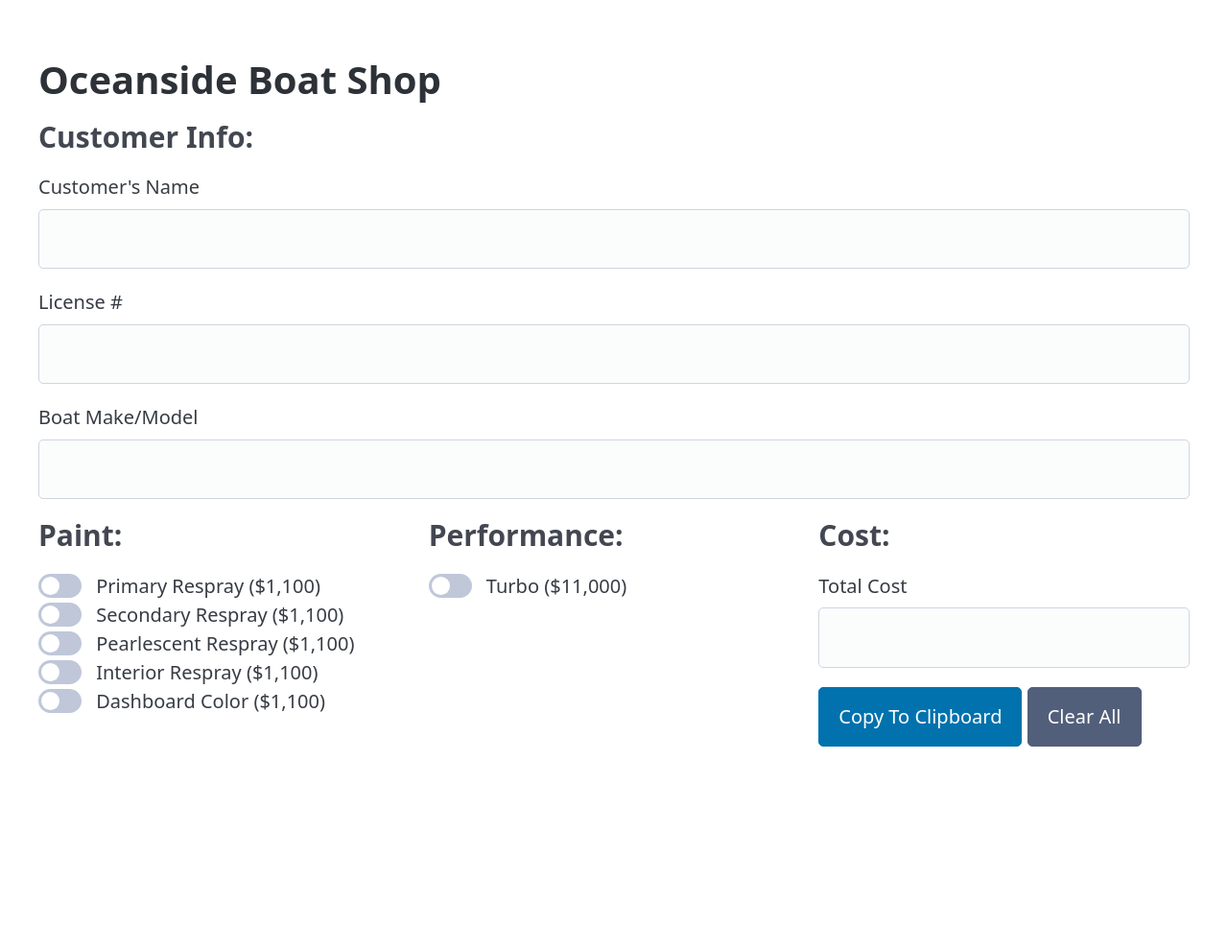
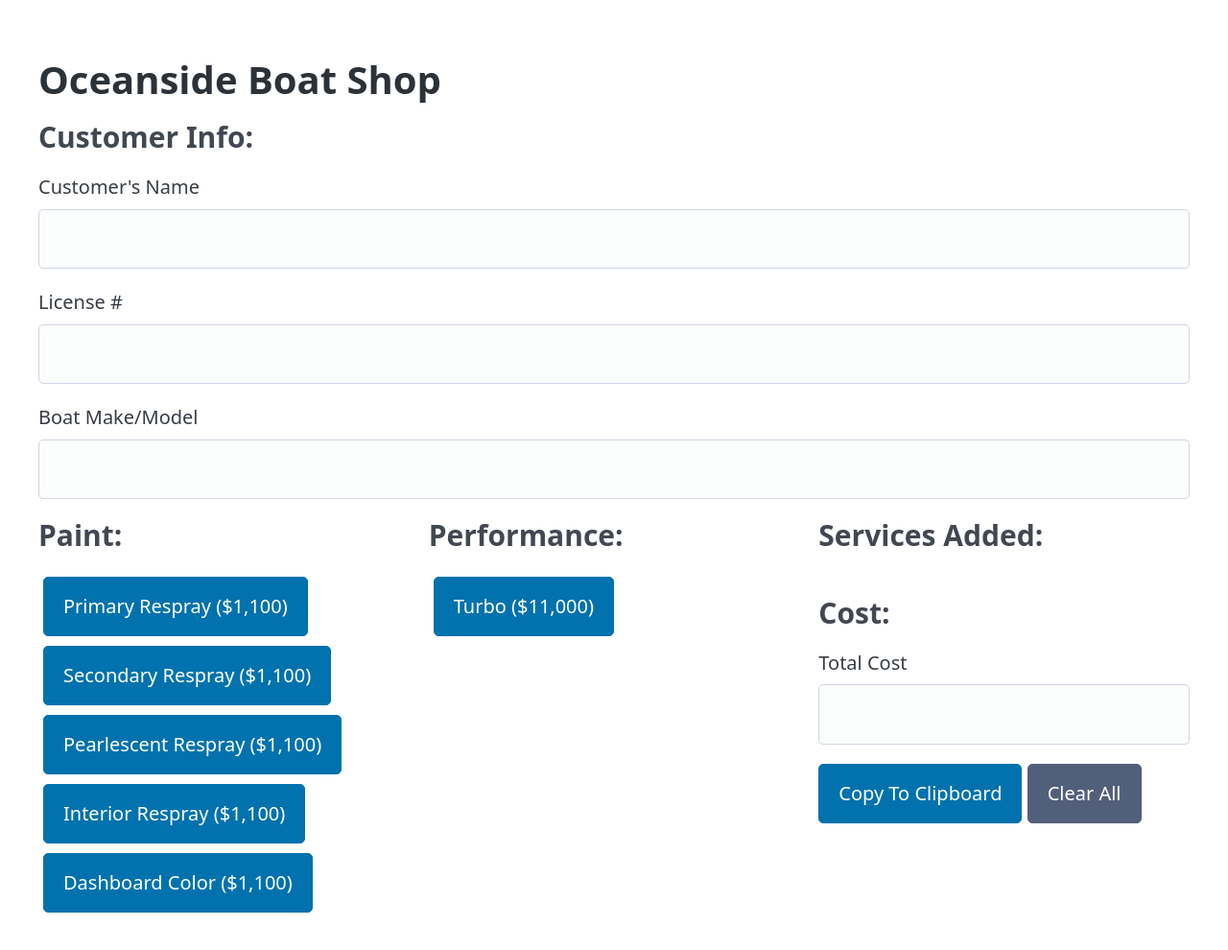
Before and after one commit to cmk112/OceansideBoatShop, a plain HTML site: page index.html in a window 1280 px wide. Shown: the whole page at 96% size. Before the commit the page ends 858 px from the top, so only its background shows below. Drawn offline with nearby package versions, Linux system fonts and the light colour scheme.

Commit message:
Update index.html

````diff
--- a/index.html
+++ b/index.html
@@ -12,6 +12,12 @@
     body {
       padding: 2rem;
     }
+    .service-btn {
+      margin: 5px;
+    }
+    .service-list {
+      margin-bottom: 1rem;
+    }
   </style>
 </head>
 <body>
@@ -19,7 +25,6 @@
   <main class="container">
     <h1>Oceanside Boat Shop</h1>
     <form id="marinaForm">
-    <main class="container">
       <h3> Customer Info:</h3>
       <label for="customerName">Customer's Name</label>
       <input type="text" id="customerName" name="customerName" required>
@@ -29,62 +34,75 @@
 
       <label for="boatMakeModel">Boat Make/Model</label>
       <input type="text" id="boatMakeModel" name="boatMakeModel" required>
-    </main>
 
       <div class="grid">
         <div>
           <h3> Paint:</h3>
+          <button type="button" class="service-btn" data-service="Primary Respray" data-price="1100" onclick="updateTotal(this)">
+            Primary Respray ($1,100)
+          </button>
 
-            <input type="checkbox" role="switch" id="primaryRespray" name="primaryRespray" value="1100" onclick="updateTotal()">
-            <label for="primaryRespray">Primary Respray ($1,100)</label>
-            <br/>
+          <button type="button" class="service-btn" data-service="Secondary Respray" data-price="1100" onclick="updateTotal(this)">
+            Secondary Respray ($1,100)
+          </button>
 
-            <input type="checkbox" role="switch" id="secondaryRespray" name="secondaryRespray" value="1100" onclick="updateTotal()">
-            <label for="secondaryRespray">Secondary Respray ($1,100)</label>
-            <br/>
+          <button type="button" class="service-btn" data-service="Pearlescent Respray" data-price="1100" onclick="updateTotal(this)">
+            Pearlescent Respray ($1,100)
+          </button>
 
-            <input type="checkbox" role="switch" id="pearlescentRespray" name="pearlescentRespray" value="1100" onclick="updateTotal()">
-            <label for="pearlescentRespray">Pearlescent Respray ($1,100)</label>
-            <br/>
+          <button type="button" class="service-btn" data-service="Interior Respray" data-price="1100" onclick="updateTotal(this)">
+            Interior Respray ($1,100)
+          </button>
 
-            <input type="checkbox" role="switch" id="interiorRespray" name="interiorRespray" value="1100" onclick="updateTotal()">
-            <label for="interiorRespray">Interior Respray ($1,100)</label>
-            <br/>
-
-            <input type="checkbox" role="switch" id="dashboardColor" name="dashboardColor" value="1100" onclick="updateTotal()">
-            <label for="dashboardColor">Dashboard Color ($1,100)</label>
+          <button type="button" class="service-btn" data-service="Dashboard Color" data-price="1100" onclick="updateTotal(this)">
+            Dashboard Color ($1,100)
+          </button>
         </div>
-
 
         <div>
           <h3> Performance:</h3>
-
-            <input type="checkbox" role="switch" id="turbo" name="turbo" value="11000" onclick="updateTotal()">
-            <label for="turbo">Turbo ($11,000)</label>
+          <button type="button" class="service-btn" data-service="Turbo" data-price="11000" onclick="updateTotal(this)">
+            Turbo ($11,000)
+          </button>
         </div>
 
         <div>
+          <h3> Services Added:</h3>
+          <ul id="serviceList" class="service-list"></ul>
+
           <h3> Cost:</h3>
-
           <label for="totalCost">Total Cost</label>
           <input type="text" id="totalCost" name="totalCost" readonly>
-
           <button type="button" onclick="copyToClipboard()">Copy To Clipboard</button>
           <button type="reset" onclick="clearTotal()">Clear All</button>
+        </div>
       </div>
     </form>
   </main>
 
   <script>
-    function updateTotal() {
-      const form = document.getElementById("marinaForm");
+    let selectedServices = [];  // Array to track all selected services
+
+    function updateTotal(button) {
+      const serviceName = button.getAttribute('data-service');
+      const price = parseFloat(button.getAttribute('data-price'));
+
+      // Add the service to the list of selected services
+      selectedServices.push(serviceName);
+
+      // Update the services list in the UI
+      const serviceList = document.getElementById('serviceList');
+      const listItem = document.createElement('li');
+      listItem.textContent = `${serviceName} ($${price.toFixed(2)})`;
+      serviceList.appendChild(listItem);
+
+      // Update the total cost
       let total = 0;
-
-      for (const element of form.elements) {
-        if (element.type === "checkbox" && element.checked) {
-          total += parseFloat(element.value);
-        }
-      }
+      selectedServices.forEach(service => {
+        const button = Array.from(document.querySelectorAll('.service-btn'))
+                             .find(btn => btn.getAttribute('data-service') === service);
+        total += parseFloat(button.getAttribute('data-price'));
+      });
 
       document.getElementById("totalCost").value = `$${total.toFixed(2)}`;
     }
@@ -93,21 +111,20 @@
       const form = document.getElementById("marinaForm");
       let formData = "```";  // Start with triple backticks for Discord formatting
       let total = 0;
-      let selectedUpgrades = [];
 
-      // Get selected upgrades and calculate total
-      for (const element of form.elements) {
-        if (element.type === "checkbox" && element.checked) {
-          selectedUpgrades.push(element.labels[0].textContent.split(" ($")[0]);  // Add upgrade name only
-          total += parseFloat(element.value);
-        }
-      }
+      // Get selected services and calculate total
+      const selectedUpgrades = selectedServices;
+      selectedUpgrades.forEach(service => {
+        const button = Array.from(document.querySelectorAll('.service-btn'))
+                             .find(btn => btn.getAttribute('data-service') === service);
+        total += parseFloat(button.getAttribute('data-price'));
+      });
 
       // Get customer details
       const customerName = form.customerName.value.trim();
       const boatLic = form.boatLic.value.trim();
       const boatMakeModel = form.boatMakeModel.value.trim();
-      const shopName = "Tuners";  // Static shop name as requested
+      const shopName = "Oceanside Boat Shop";  // Shop name
 
       // Format the copied text
       formData += `Customer Name: ${customerName}\n`;
@@ -115,14 +132,21 @@
       formData += `Plate: ${boatLic}\n`;
       formData += `Upgrades Purchased: ${selectedUpgrades.length > 0 ? selectedUpgrades.join(", ") : "None"}\n`;
       formData += `Price Charged: $${total.toFixed(2)}\n`;
-      formData += `SHOP: Oceanside Boat Shop`;
+      formData += `SHOP: ${shopName}`;
       formData += "```";  // End with triple backticks
 
-      navigator.clipboard.writeText(formData)
+      navigator.clipboard.writeText(formData);
     }
 
     function clearTotal() {
       document.getElementById("totalCost").value = "$0.00";
+      selectedServices = [];
+      document.getElementById('serviceList').innerHTML = ''; // Clear the list
+
+      // Reset all button styles (optional if you want to reset button states)
+      document.querySelectorAll('.service-btn').forEach(button => {
+        button.style.backgroundColor = '';
+      });
     }
   </script>
 
````
Lines whose indentation alone changed are shown as unchanged.
